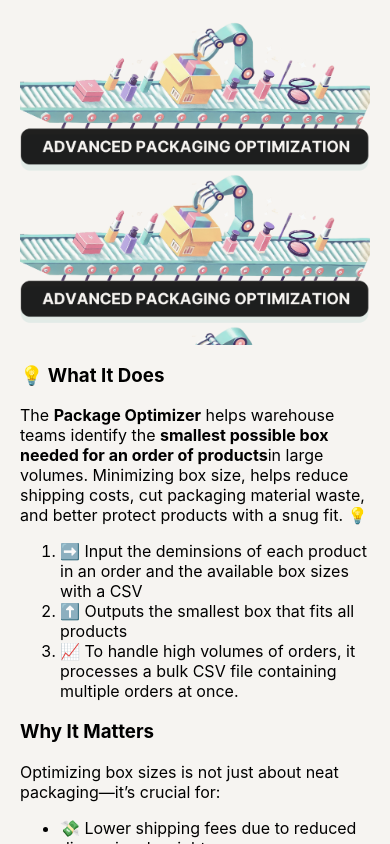
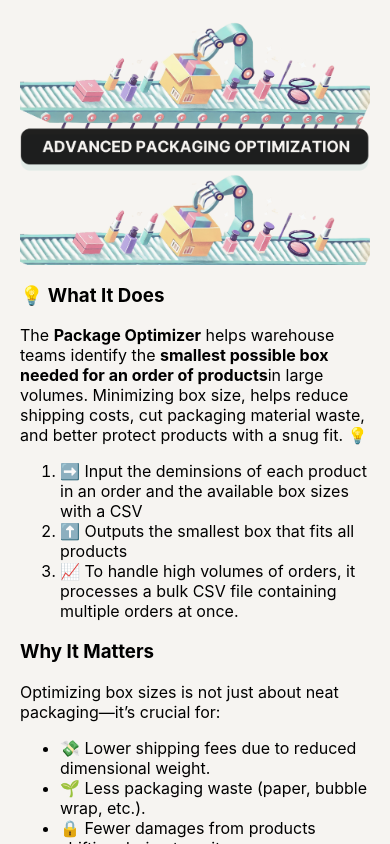
Before and after one commit to shreeti-patel/package-optimizer, a React (Create React App) app in the folder frontend-package-optimizer/frontend-package-optimizer/: page / in a window 390 px wide. Shown: the top 844 px of the page. Built offline with nearby package versions, Linux system fonts and the light colour scheme.

Commit message:
header height

```diff
--- a/frontend-package-optimizer/frontend-package-optimizer/src/App.css
+++ b/frontend-package-optimizer/frontend-package-optimizer/src/App.css
@@ -113,7 +113,7 @@ button:disabled {
     padding-top: 50%;
     background-size: 100% auto;;
     height: auto;
-    min-height: 150px;
+    min-height: 70px;
   }
 }
 
```
